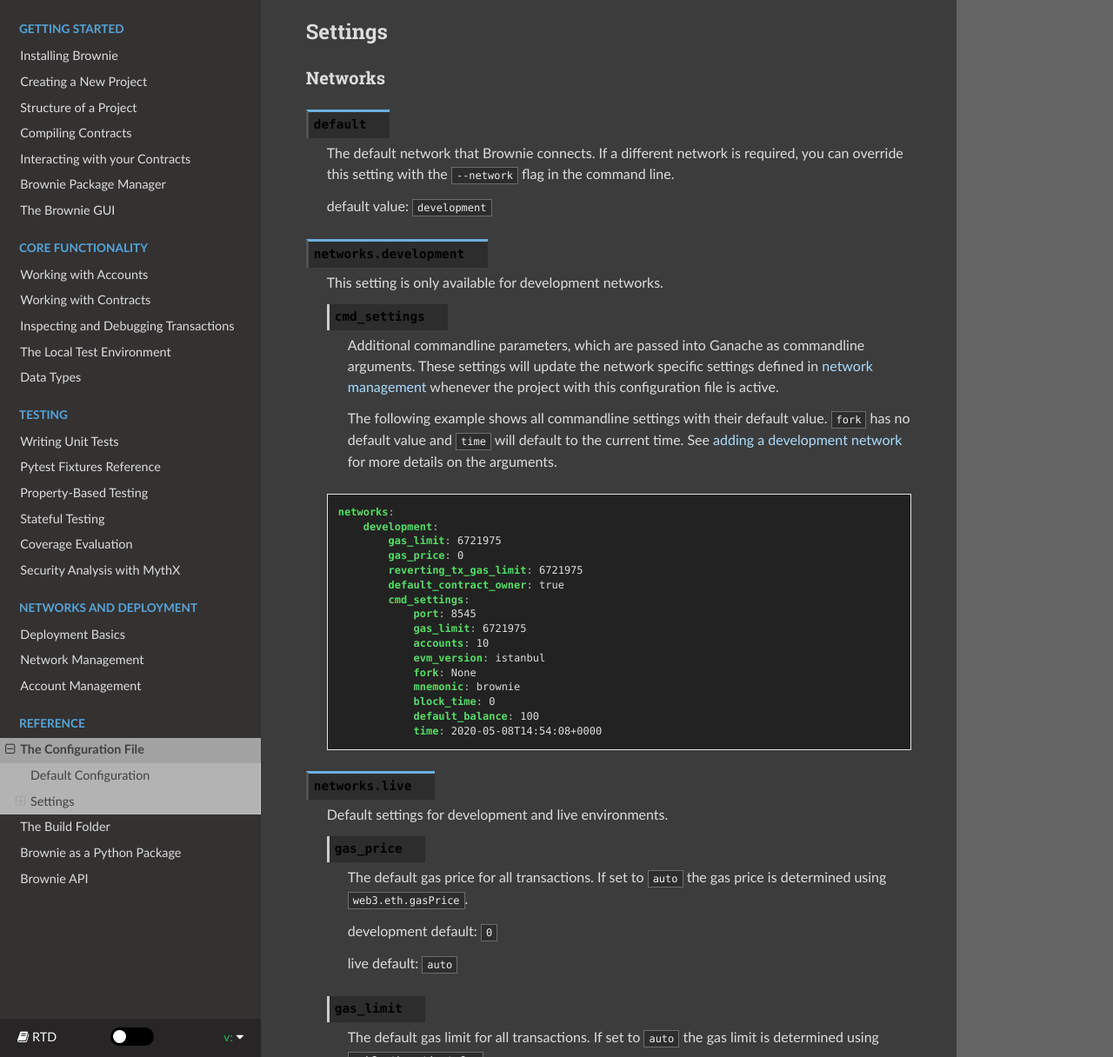
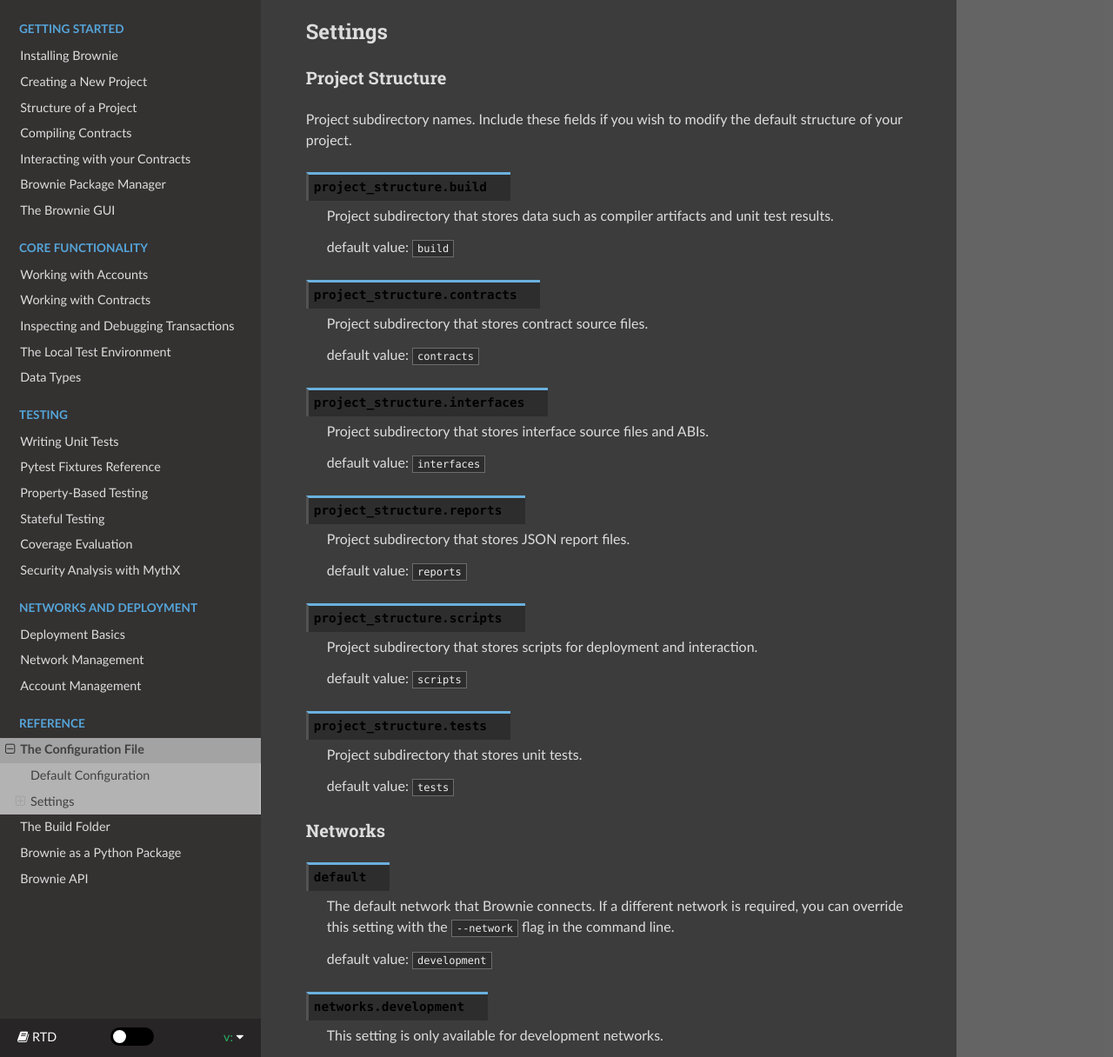
Before and after one commit to eth-brownie/brownie, a Sphinx documentation site: the page built from docs/config.rst, in a window 1280 px wide and 1400 px high, scrolled down 401 px, cut to the strip 184-1400 px from the top of the window. Shown: the whole strip at 87% size. Built offline with Sphinx 7.4.7 and the Read the Docs theme 2.0.0, drawn with Linux system fonts in a browser that asks for light colours.

Commit message:
docs: add project_structure to documentation

```diff
--- a/docs/config.rst
+++ b/docs/config.rst
@@ -22,6 +22,49 @@
 
 Settings
 ========
+
+Project Structure
+-----------------
+
+.. _config-project-structure:
+
+Project subdirectory names. Include these fields if you wish to modify the default structure of your project.
+
+.. py:attribute:: project_structure.build
+
+    Project subdirectory that stores data such as compiler artifacts and unit test results.
+
+    default value: ``build``
+
+.. py:attribute:: project_structure.contracts
+
+    Project subdirectory that stores contract source files.
+
+    default value: ``contracts``
+
+.. py:attribute:: project_structure.interfaces
+
+    Project subdirectory that stores interface source files and ABIs.
+
+    default value: ``interfaces``
+
+.. py:attribute:: project_structure.reports
+
+    Project subdirectory that stores JSON report files.
+
+    default value: ``reports``
+
+.. py:attribute:: project_structure.scripts
+
+    Project subdirectory that stores scripts for deployment and interaction.
+
+    default value: ``scripts``
+
+.. py:attribute:: project_structure.tests
+
+    Project subdirectory that stores unit tests.
+
+    default value: ``tests``
 
 Networks
 --------
--- a/docs/structure.rst
+++ b/docs/structure.rst
@@ -17,6 +17,8 @@
     * ``reports/``: JSON report files for use in the GUI
 
 See :ref:`build-folder` for more information about Brownie internal project folders.
+
+If you require a different organization for your project, you can adjust the subdirectory names within the project :ref:`configuration file <config-project-structure>`.
 
 ``contracts/``
 ==============
```
